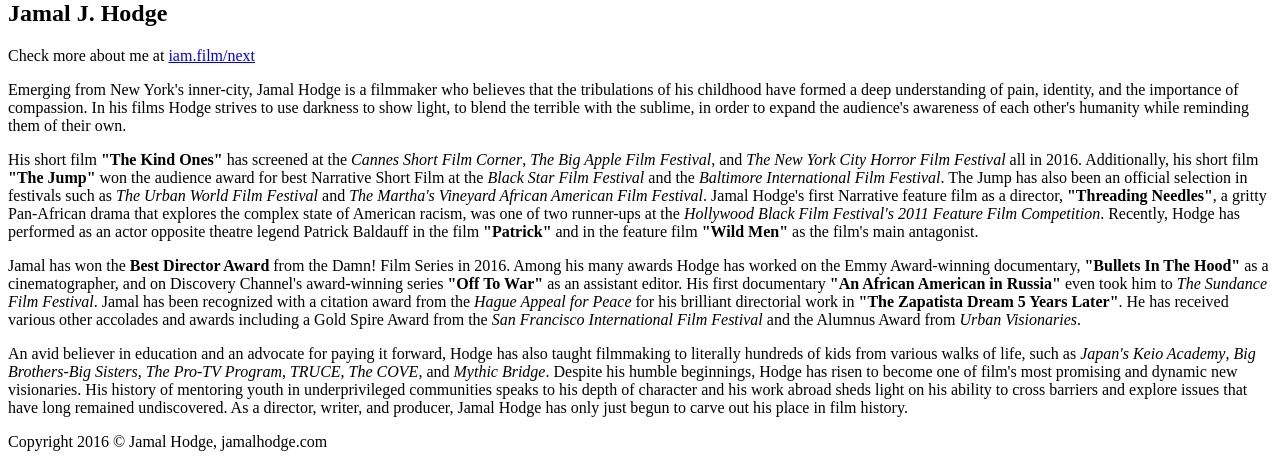
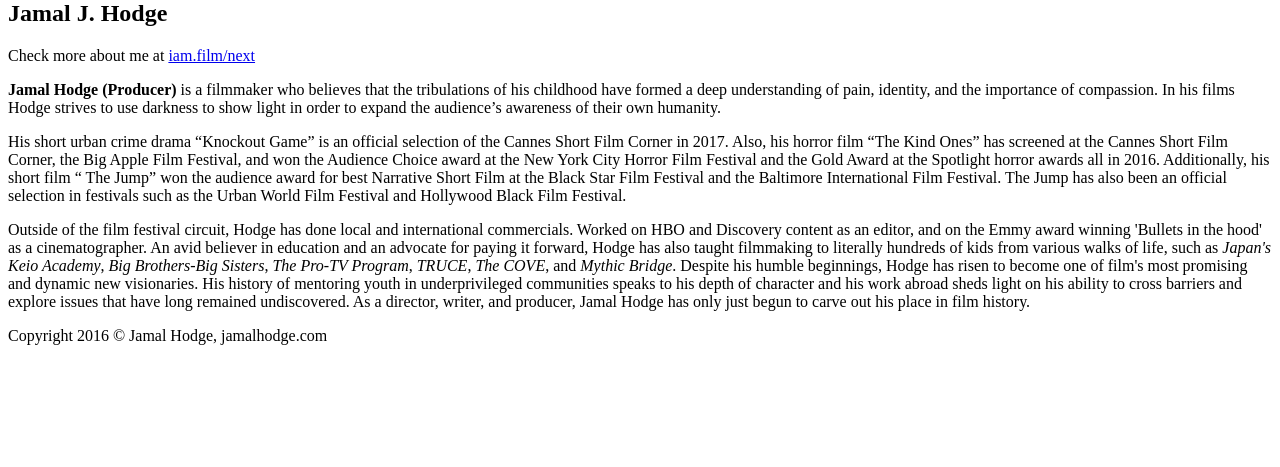
Before and after one commit to nhuntwalker/jhodge-dev, a Python web app: template jhodge_public/templates/about.jinja2 in a window 1280 px wide. Shown: the part 534-1001 px from the top of the page. After the commit the page ends 879 px from the top, so only its background shows below. Run offline with Jinja, Linux system fonts and the light colour scheme; the template is opened without the code that fills it, so the values that code supplies are empty; some libraries are stand-ins or nearby versions; some web fonts are replaced.

Commit message:
Latest updates

```diff
--- a/jhodge_public/scripts/media_data.py
+++ b/jhodge_public/scripts/media_data.py
@@ -155,7 +155,9 @@ between a thriller and a horror movie. Fueled by a deliberate
     "trailer": "https://vimeo.com/183038746",
     "screenshot": "knockout_game_cover.jpg",
     "mini_screenshot": "knockout_game_cover.jpg",
-    "awards": [],
+    "awards": [
+        "Cannes Short Film Corner 2017",
+    ],
     "genre": ["Urban", "Crime", "Thriller"],
     "film_type": "Short Film",
     "credit": ["Director", "Writer", "Editor"]
@@ -512,6 +514,7 @@ AWARDS = {
     "NYC Horror Film Festival": "laurels/nyc_horror_2016.png",
     "The Damn Film Series": "laurels/damn_film_series_2016_white.png",
     "Cannes Short Film Corner": "laurels/cannes_2016.png",
+    "Cannes Short Film Corner 2017": "laurels/cannes_2017.png",
     "Big Apple Film Festival": "laurels/baff_2016.png",
     "East Harlem International Film Festival": "laurels/eastharleminternationalff_2012.png",
     "Los Angeles Movie Awards": "laurels/lama_2011.png",
--- a/jhodge_public/templates/about.jinja2
+++ b/jhodge_public/templates/about.jinja2
@@ -10,19 +10,16 @@
             <h1>Jamal J. Hodge</h1>
             <div class="horizontal-bar white"></div>
             <p class="about-external">
-                Check more about me at <a href="https://iam.film/next/">iam.film/next</a>
+                Check more about me at <a href="https://iam.film/jamalhodge/">iam.film/next</a>
             </p>
 
             <article>
-                <div class="half-width">
-                    <p>Emerging from New York's inner-city, Jamal Hodge is a filmmaker who believes that the tribulations of his childhood have formed a deep understanding of pain, identity, and the importance of compassion. In his films Hodge strives to use darkness to show light, to blend the terrible with the sublime, in order to expand the audience's awareness of each other's humanity while reminding them of their own.</p>
+                <div class="full-width">
+                    <p><strong>Jamal Hodge (Producer)</strong> is a filmmaker who believes that the tribulations of his childhood have formed a deep understanding of pain, identity, and the importance of compassion. In his films Hodge strives to use darkness to show light in order to expand the audience’s awareness of their own humanity.</p>
 
-                    <p>His short film <strong>"The Kind Ones"</strong> has screened at the <em>Cannes Short Film Corner</em>, <em>The Big Apple Film Festival</em>, and <em>The New York City Horror Film Festival</em> all in 2016. Additionally, his short film <strong>"The Jump"</strong> won the audience award for best Narrative Short Film at the <em>Black Star Film Festival</em> and the <em>Baltimore International Film Festival</em>. The Jump has also been an official selection in festivals such as <em>The Urban World Film Festival</em> and <em>The Martha's Vineyard African American Film Festival</em>. Jamal Hodge's first Narrative feature film as a director, <strong>"Threading Needles"</strong>, a gritty Pan-African drama that explores the complex state of American racism, was one of two runner-ups at the <em>Hollywood Black Film Festival's 2011 Feature Film Competition</em>. Recently, Hodge has performed as an actor opposite theatre legend Patrick Baldauff in the film <strong>"Patrick"</strong> and in the feature film <strong>"Wild Men"</strong> as the film's main antagonist.</p>
-                </div>
-                <div class="half-width">
-                    <p>Jamal has won the <strong>Best Director Award</strong> from the Damn! Film Series in 2016. Among his many awards Hodge has worked on the Emmy Award-winning documentary, <strong>"Bullets In The Hood"</strong> as a cinematographer, and on Discovery Channel's award-winning series <strong>"Off To War"</strong> as an assistant editor. His first documentary <strong>"An African American in Russia"</strong> even took him to <em>The Sundance Film Festival</em>. Jamal has been recognized with a citation award from the <em>Hague Appeal for Peace</em> for his brilliant directorial work in <strong>"The Zapatista Dream 5 Years Later"</strong>. He has received various other accolades and awards including a Gold Spire Award from the <em>San Francisco International Film Festival</em> and the Alumnus Award from <em>Urban Visionaries</em>.</p>
+                    <p>His short urban crime drama “Knockout Game” is an official selection of the Cannes Short Film Corner in 2017. Also, his horror film “The Kind Ones” has screened at the Cannes Short Film Corner, the Big Apple Film Festival, and won the Audience Choice award at the New York City Horror Film Festival and the Gold Award at the Spotlight horror awards all in 2016. Additionally, his short film “ The Jump” won the audience award for best Narrative Short Film at the Black Star Film Festival and the Baltimore International Film Festival. The Jump has also been an official selection in festivals such as the Urban World Film Festival and Hollywood Black Film Festival.</p>
 
-                    <p>An avid believer in education and an advocate for paying it forward, Hodge has also taught filmmaking to literally hundreds of kids from various walks of life, such as <em>Japan's Keio Academy</em>, <em>Big Brothers-Big Sisters</em>, <em>The Pro-TV Program</em>, <em>TRUCE</em>, <em>The COVE</em>, and <em>Mythic Bridge</em>. Despite his humble beginnings, Hodge has risen to become one of film's most promising and dynamic new visionaries. His history of mentoring youth in underprivileged communities speaks to his depth of character and his work abroad sheds light on his ability to cross barriers and explore issues that have long remained undiscovered. As a director, writer, and producer, Jamal Hodge has only just begun to carve out his place in film history.</p>
+                    <p>Outside of the film festival circuit, Hodge has done local and international commercials. Worked on HBO and Discovery content as an editor, and on the Emmy award winning 'Bullets in the hood' as a cinematographer. An avid believer in education and an advocate for paying it forward, Hodge has also taught filmmaking to literally hundreds of kids from various walks of life, such as <em>Japan's Keio Academy</em>, <em>Big Brothers-Big Sisters</em>, <em>The Pro-TV Program</em>, <em>TRUCE</em>, <em>The COVE</em>, and <em>Mythic Bridge</em>. Despite his humble beginnings, Hodge has risen to become one of film's most promising and dynamic new visionaries. His history of mentoring youth in underprivileged communities speaks to his depth of character and his work abroad sheds light on his ability to cross barriers and explore issues that have long remained undiscovered. As a director, writer, and producer, Jamal Hodge has only just begun to carve out his place in film history.</p>
                 </div>
             </article>
         </div>
```
Also changed, not shown: jhodge_public/static/css/style.css (+20 -1 lines), jhodge_public/templates/awards.jinja2 (+11 -0 lines), jhodge_public/templates/home.jinja2 (+10 -4 lines), jhodge_public/static/ASSETS/laurels/cannes-2017-short-film-corner.png (added), jhodge_public/static/MEDIA/laurels/cannes_2017.png (added).
